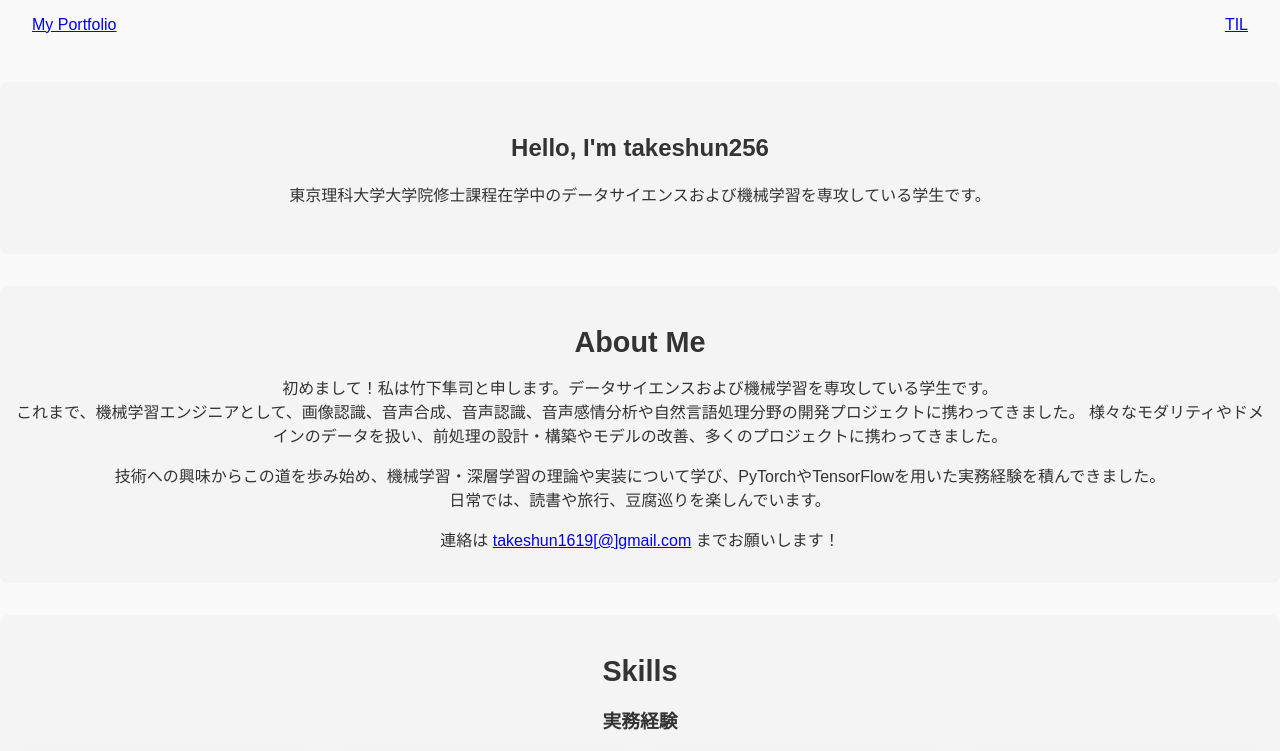
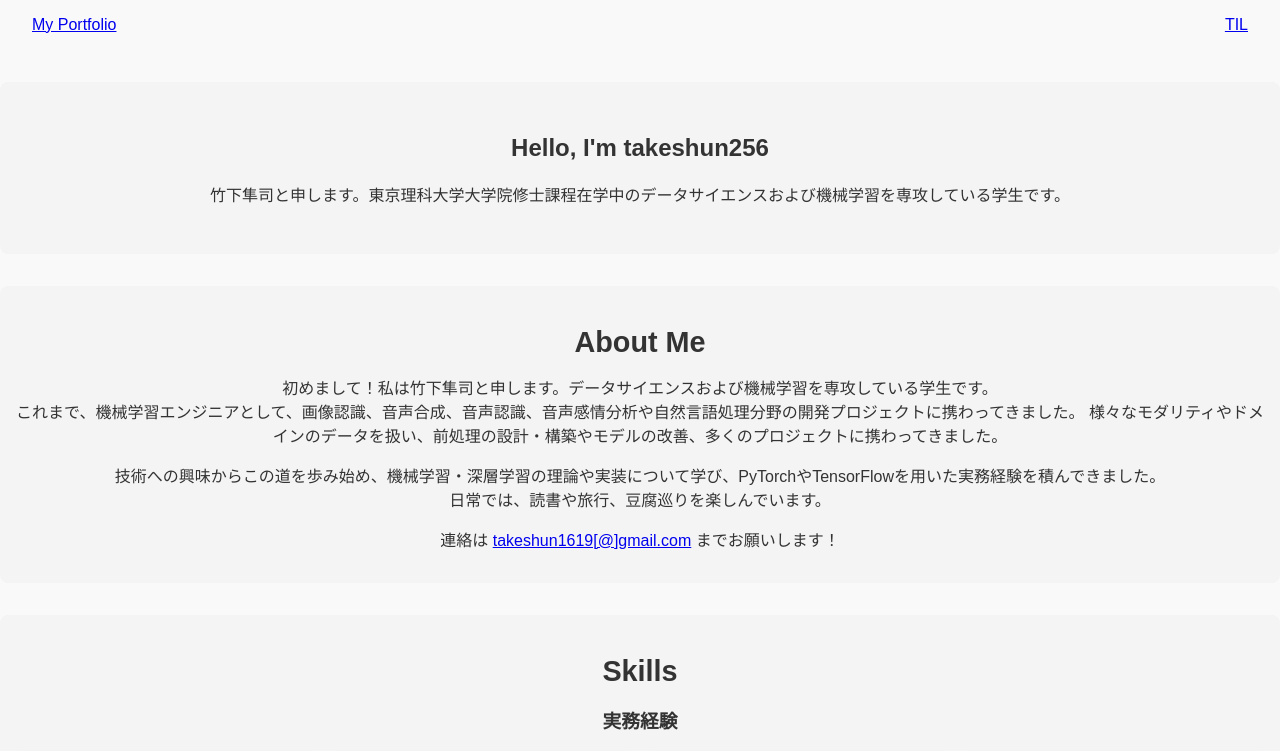
Before and after one commit to takeshun256/portfolio, a Next.js app: page / in a window 1280 px wide. Shown: the top 751 px of the page. Built offline with nearby package versions, Linux system fonts and the light colour scheme.

Commit message:
Update Hero.tsx

```diff
--- a/components/Hero.tsx
+++ b/components/Hero.tsx
@@ -2,7 +2,7 @@ const Hero = () => (
   <section className="hero">
     <h1>Hello, I'm takeshun256</h1>
     <p>
-      東京理科大学大学院修士課程在学中のデータサイエンスおよび機械学習を専攻している学生です。
+      竹下隼司と申します。東京理科大学大学院修士課程在学中のデータサイエンスおよび機械学習を専攻している学生です。
     </p>
   </section>
 );
```
